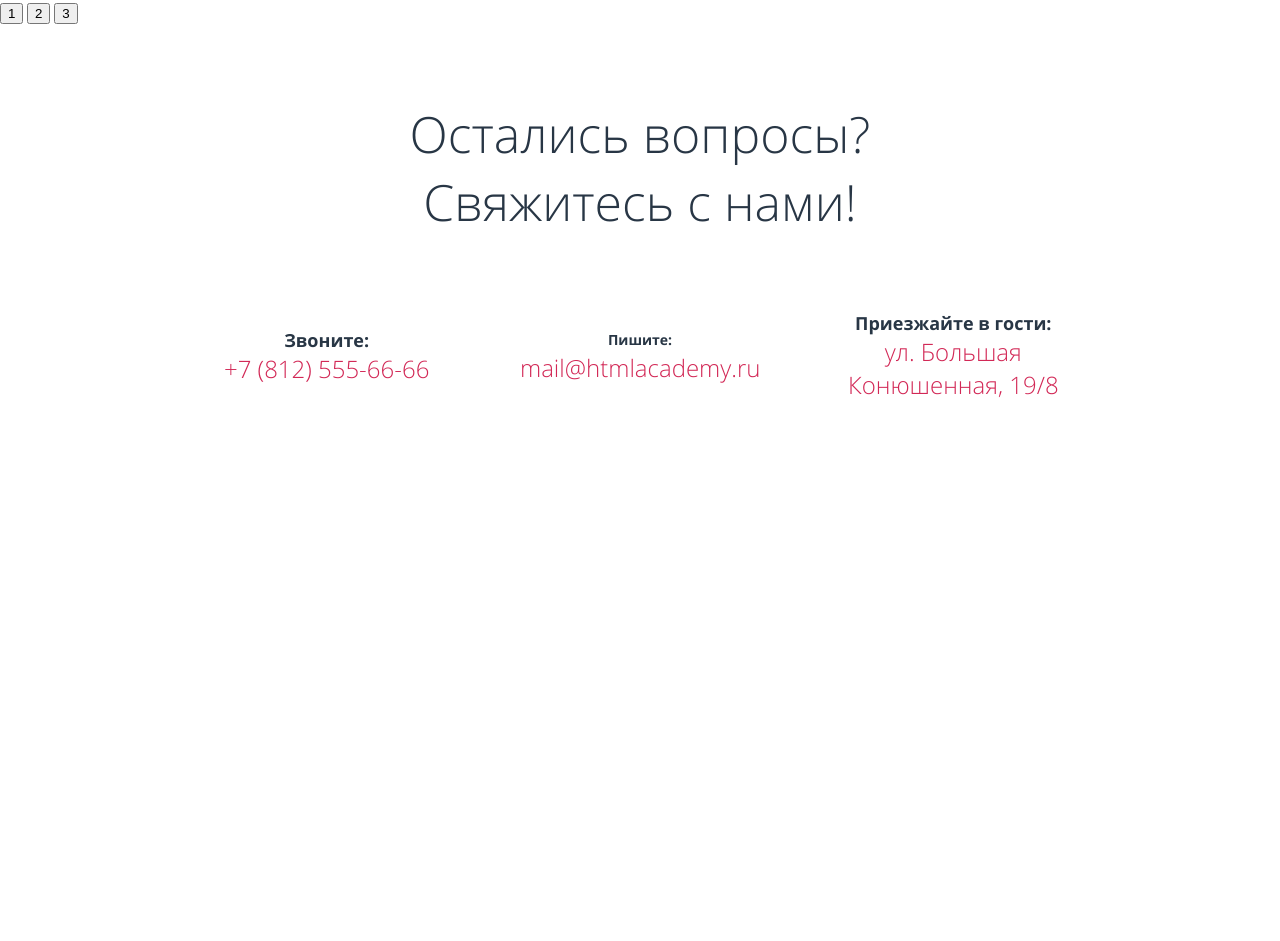
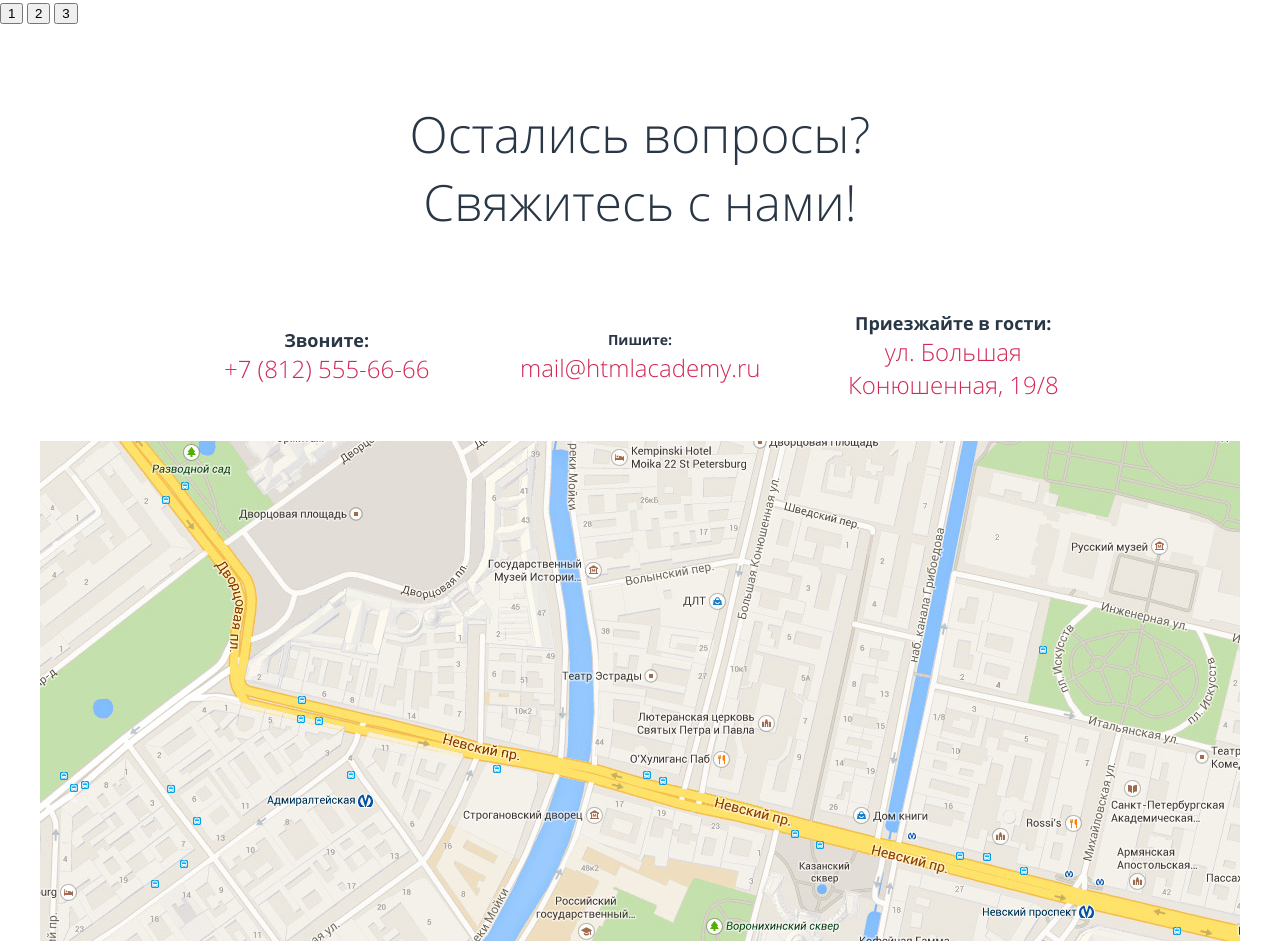
Before and after one commit to IvanParkhomenka/1147151-pink-18, a website: page source/index.html in a window 1280 px wide. Shown: the part 2414-3355 px from the top of the page. Before the commit the page ends 2855 px from the top, so only its background shows below. Drawn offline with nearby package versions, Linux system fonts and the light colour scheme; files that its build step writes are made by us from their sources; files whose address does not match are found by name.

Commit message:
секция map

```diff
--- a/source/sass/blocks/map.scss
+++ b/source/sass/blocks/map.scss
@@ -1,3 +1,18 @@
 .map {
-  background-color: transparent;
+  height: 200px;
+  background: url("../img/bg-map-mobile@1x.png") no-repeat center;
 }
+
+@media #{$tablet} {
+  .map {
+    height: 375px;
+    background: url("../img/bg-map-tablet@1x.jpg") no-repeat center;
+  }
+}
+
+@media #{$desktop} {
+  .map {
+    height: 500px;
+    background: url("../img/bg-map-desktop@1x.jpg") no-repeat center;
+  }
+}
--- a/source/sass/style.scss
+++ b/source/sass/style.scss
@@ -10,9 +10,9 @@
 @import "blocks/reviews.scss";
 @import "blocks/price.scss";
 @import "blocks/feedback.scss";
+@import "blocks/map.scss";
 @import "blocks/contest-form.scss";
 @import "blocks/gallery.scss";
-@import "blocks/map.scss";
 @import "blocks/page-footer.scss";
 @import "blocks/page-main.scss";
 @import "blocks/upload.scss";
```
